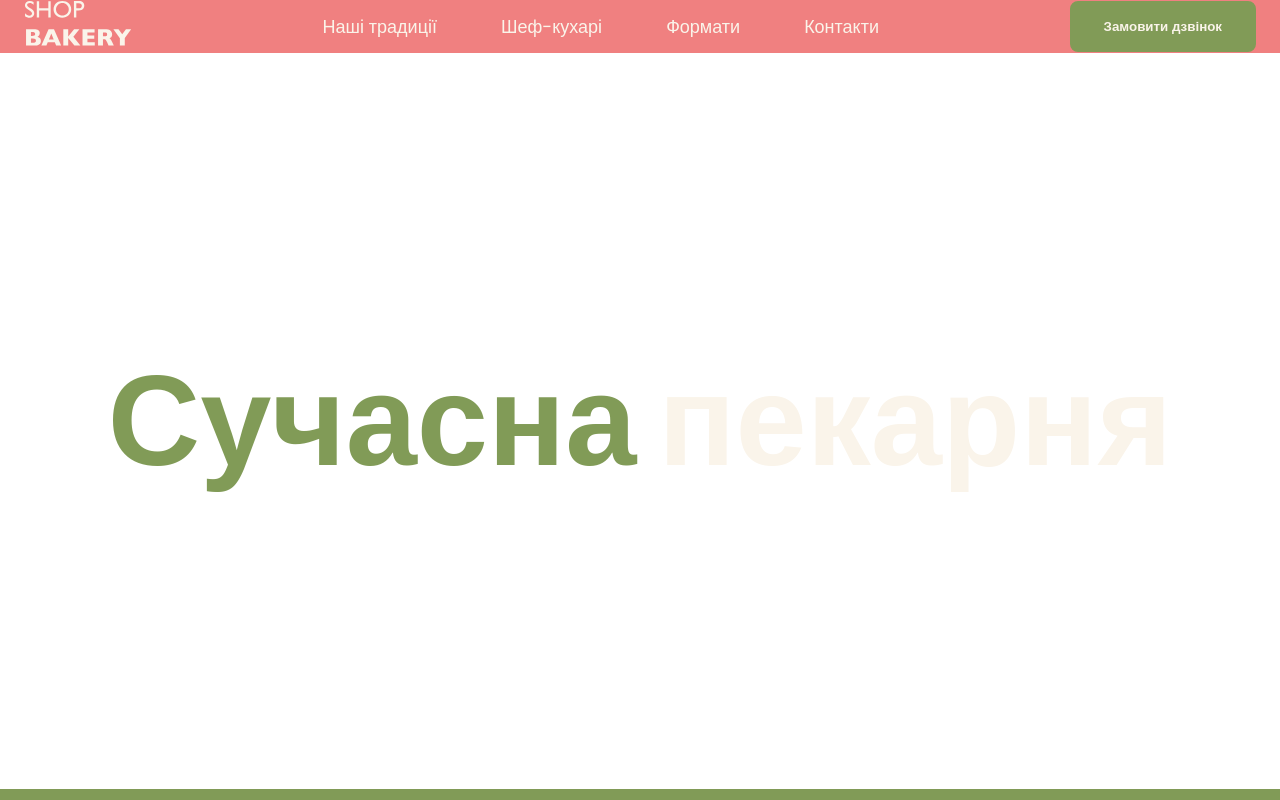
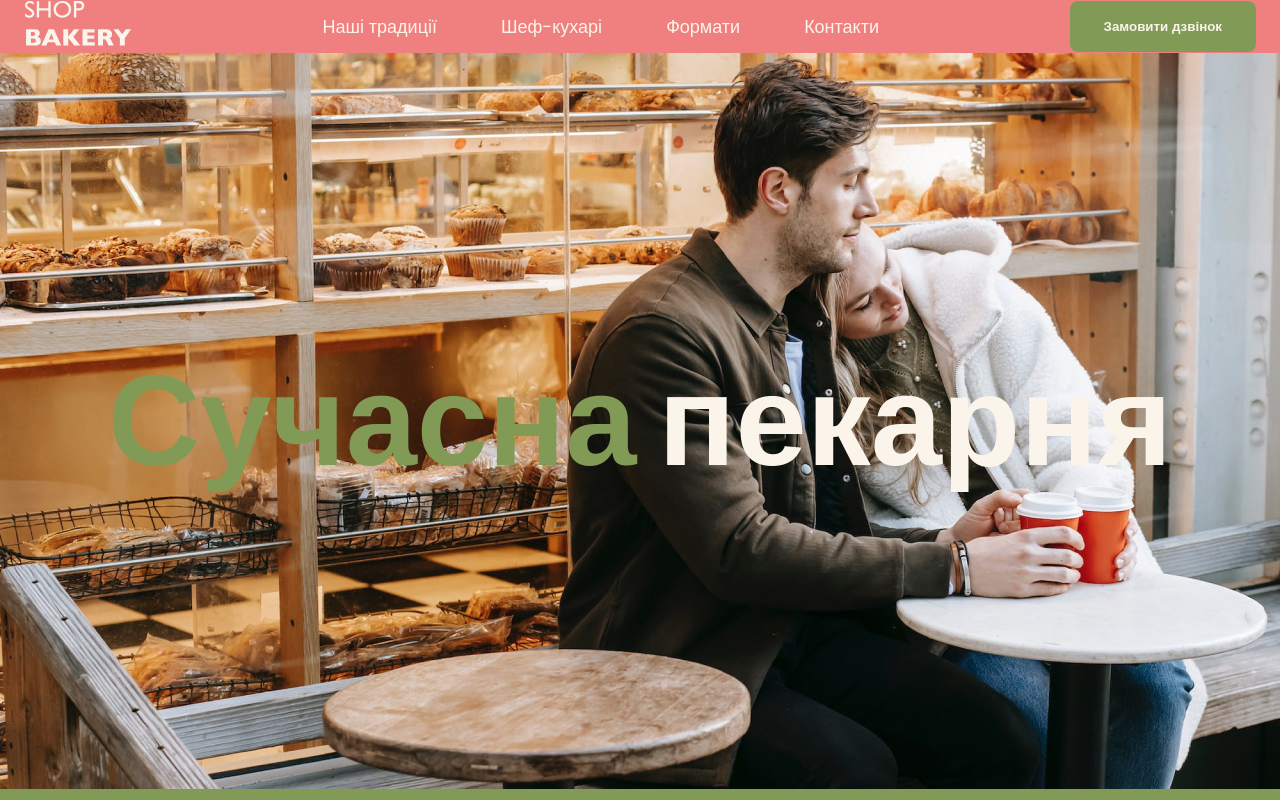
Before and after one commit to tiny02moon/genius-course, a plain HTML site: page index.html in a window 1280 px wide. Shown: the top 800 px of the page. Drawn offline with Linux system fonts and the light colour scheme.

Commit message:
updated styles.css and add new main  background

```diff
--- a/css/styles.css
+++ b/css/styles.css
@@ -135,6 +135,10 @@ ul {
 /* hero-section */
 .hero-section {
   padding: 272px 0;
+  background-image: url("../images/couple-in-bakery.jpg");
+  background-repeat: no-repeat;
+  background-position: center top;
+  background-size: cover;
 }
 
 .hero-tittle {
```
Also changed, not shown: images/couple-in-bakery.jpg (added).
